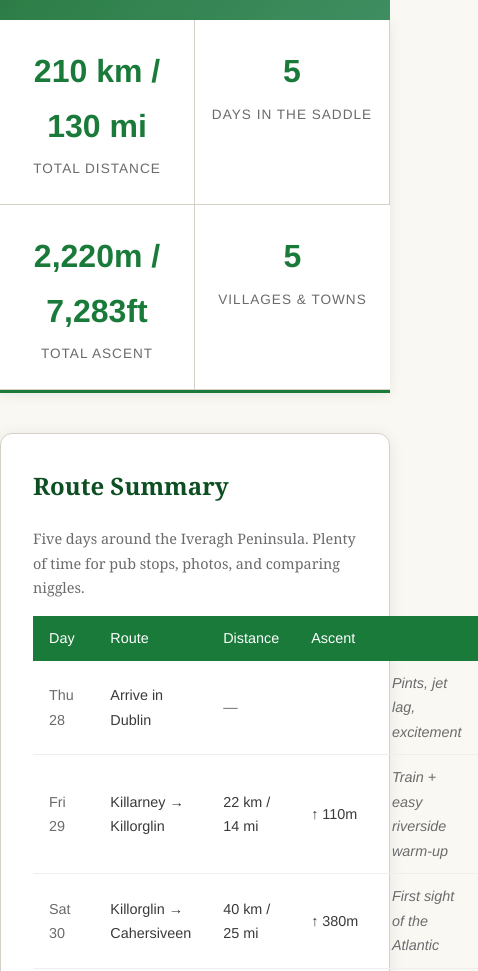
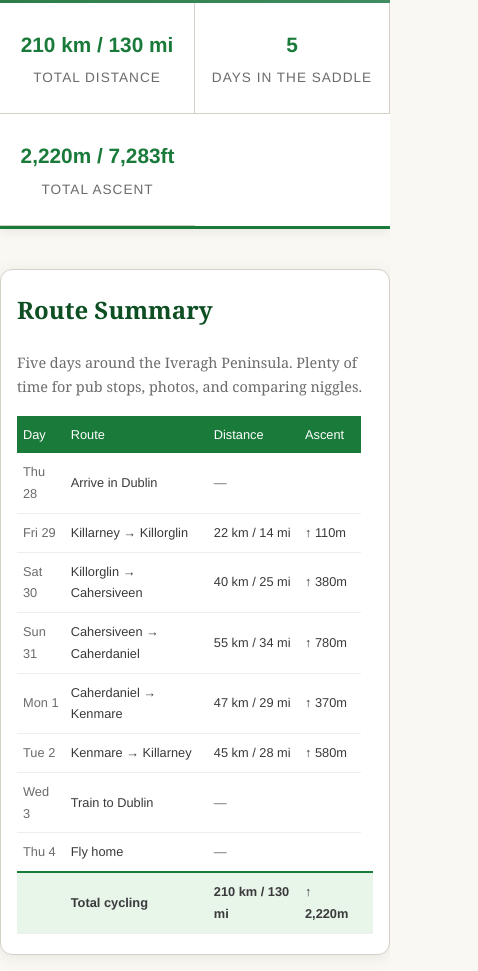
Before and after one commit to thomas-leger-modo/ireland-cycling-trip, a plain HTML site: page index.html in a window 390 px wide. Shown: the part 323-1294 px from the top of the page, 478 px wide, since content can reach past the window. Drawn offline with Linux system fonts and the light colour scheme; grey boxes are pictures that could not be loaded.

Commit message:
Mobile responsive table, remove villages stat

```diff
--- a/index.html
+++ b/index.html
@@ -76,7 +76,7 @@
         /* Overview stats */
         .stats-bar {
             display: grid;
-            grid-template-columns: repeat(4, 1fr);
+            grid-template-columns: repeat(3, 1fr);
             gap: 0;
             background: var(--white);
             border-bottom: 3px solid var(--green);
@@ -374,13 +374,20 @@
         /* Responsive */
         @media (max-width: 768px) {
             .hero h1 { font-size: 1.8em; }
+            .hero .dates { font-size: 0.85em; padding: 6px 16px; }
             .stats-bar { grid-template-columns: repeat(2, 1fr); }
             .stat { border-bottom: 1px solid var(--border); }
+            .stat .number { font-size: 1.3em; }
             .day-content { grid-template-columns: 1fr; }
             .day-photo { min-height: 220px; }
             .day-header { flex-wrap: wrap; }
             .day-meta { margin-left: 0; text-align: left; margin-top: 8px; }
-            #map { height: 350px; }
+            .checklist, .travel-card { padding: 20px 16px; }
+            .budget-table td, .budget-table th { padding: 8px 6px; font-size: 0.8em; }
+            .budget-table .hide-mobile { display: none; }
+            .day-details { padding: 20px 16px; }
+            .evening-box { margin: 16px 16px; }
+            .elevation-profile { padding: 12px 16px 20px; }
         }
     </style>
 </head>
@@ -407,10 +414,6 @@
         <div class="number">2,220m / 7,283ft</div>
         <div class="label">Total Ascent</div>
     </div>
-    <div class="stat">
-        <div class="number">5</div>
-        <div class="label">Villages &amp; Towns</div>
-    </div>
 </div>
 
 <!-- Route Summary -->
@@ -419,17 +422,17 @@
     <p style="font-size:0.9em; color: var(--slate-light); margin-bottom: 16px;">Five days around the Iveragh Peninsula. Plenty of time for pub stops, photos, and comparing niggles.</p>
     <table class="budget-table" style="margin-top:0;">
         <thead>
-            <tr><th>Day</th><th>Route</th><th>Distance</th><th>Ascent</th><th></th></tr>
+            <tr><th>Day</th><th>Route</th><th>Distance</th><th>Ascent</th><th class="hide-mobile"></th></tr>
         </thead>
         <tbody>
-            <tr><td style="color:var(--slate-light);">Thu 28</td><td>Arrive in Dublin</td><td colspan="2" style="color:var(--slate-light);">—</td><td style="font-style:italic;color:var(--slate-light);">Pints, jet lag, excitement</td></tr>
-            <tr><td style="color:var(--slate-light);">Fri 29</td><td>Killarney → Killorglin</td><td>22 km / 14 mi</td><td>↑ 110m</td><td style="font-style:italic;color:var(--slate-light);">Train + easy riverside warm-up</td></tr>
-            <tr><td style="color:var(--slate-light);">Sat 30</td><td>Killorglin → Cahersiveen</td><td>40 km / 25 mi</td><td>↑ 380m</td><td style="font-style:italic;color:var(--slate-light);">First sight of the Atlantic</td></tr>
-            <tr><td style="color:var(--slate-light);">Sun 31</td><td>Cahersiveen → Caherdaniel</td><td>55 km / 34 mi</td><td>↑ 780m</td><td style="font-style:italic;color:var(--slate-light);">Skellig Ring, "siiiick views"</td></tr>
-            <tr><td style="color:var(--slate-light);">Mon 1</td><td>Caherdaniel → Kenmare</td><td>47 km / 29 mi</td><td>↑ 370m</td><td style="font-style:italic;color:var(--slate-light);">Recovery day, colourful Sneem</td></tr>
-            <tr><td style="color:var(--slate-light);">Tue 2</td><td>Kenmare → Killarney</td><td>45 km / 28 mi</td><td>↑ 580m</td><td style="font-style:italic;color:var(--slate-light);">The "savage" Gap of Dunloe</td></tr>
-            <tr><td style="color:var(--slate-light);">Wed 3</td><td>Train to Dublin</td><td colspan="2" style="color:var(--slate-light);">—</td><td style="font-style:italic;color:var(--slate-light);">Legs up, debrief the trip</td></tr>
-            <tr><td style="color:var(--slate-light);">Thu 4</td><td>Fly home</td><td colspan="2" style="color:var(--slate-light);">—</td><td style="font-style:italic;color:var(--slate-light);">No bikes, no hills, just memories</td></tr>
+            <tr><td style="color:var(--slate-light);">Thu 28</td><td>Arrive in Dublin</td><td colspan="2" style="color:var(--slate-light);">—</td><td class="hide-mobile" style="font-style:italic;color:var(--slate-light);">Pints, jet lag, excitement</td></tr>
+            <tr><td style="color:var(--slate-light);">Fri 29</td><td>Killarney → Killorglin</td><td>22 km / 14 mi</td><td>↑ 110m</td><td class="hide-mobile" style="font-style:italic;color:var(--slate-light);">Train + easy riverside warm-up</td></tr>
+            <tr><td style="color:var(--slate-light);">Sat 30</td><td>Killorglin → Cahersiveen</td><td>40 km / 25 mi</td><td>↑ 380m</td><td class="hide-mobile" style="font-style:italic;color:var(--slate-light);">First sight of the Atlantic</td></tr>
+            <tr><td style="color:var(--slate-light);">Sun 31</td><td>Cahersiveen → Caherdaniel</td><td>55 km / 34 mi</td><td>↑ 780m</td><td class="hide-mobile" style="font-style:italic;color:var(--slate-light);">Skellig Ring, "siiiick views"</td></tr>
+            <tr><td style="color:var(--slate-light);">Mon 1</td><td>Caherdaniel → Kenmare</td><td>47 km / 29 mi</td><td>↑ 370m</td><td class="hide-mobile" style="font-style:italic;color:var(--slate-light);">Recovery day, colourful Sneem</td></tr>
+            <tr><td style="color:var(--slate-light);">Tue 2</td><td>Kenmare → Killarney</td><td>45 km / 28 mi</td><td>↑ 580m</td><td class="hide-mobile" style="font-style:italic;color:var(--slate-light);">The "savage" Gap of Dunloe</td></tr>
+            <tr><td style="color:var(--slate-light);">Wed 3</td><td>Train to Dublin</td><td colspan="2" style="color:var(--slate-light);">—</td><td class="hide-mobile" style="font-style:italic;color:var(--slate-light);">Legs up, debrief the trip</td></tr>
+            <tr><td style="color:var(--slate-light);">Thu 4</td><td>Fly home</td><td colspan="2" style="color:var(--slate-light);">—</td><td class="hide-mobile" style="font-style:italic;color:var(--slate-light);">No bikes, no hills, just memories</td></tr>
             <tr><td></td><td><strong>Total cycling</strong></td><td><strong>210 km / 130 mi</strong></td><td><strong>↑ 2,220m</strong></td><td></td></tr>
         </tbody>
     </table>
```
